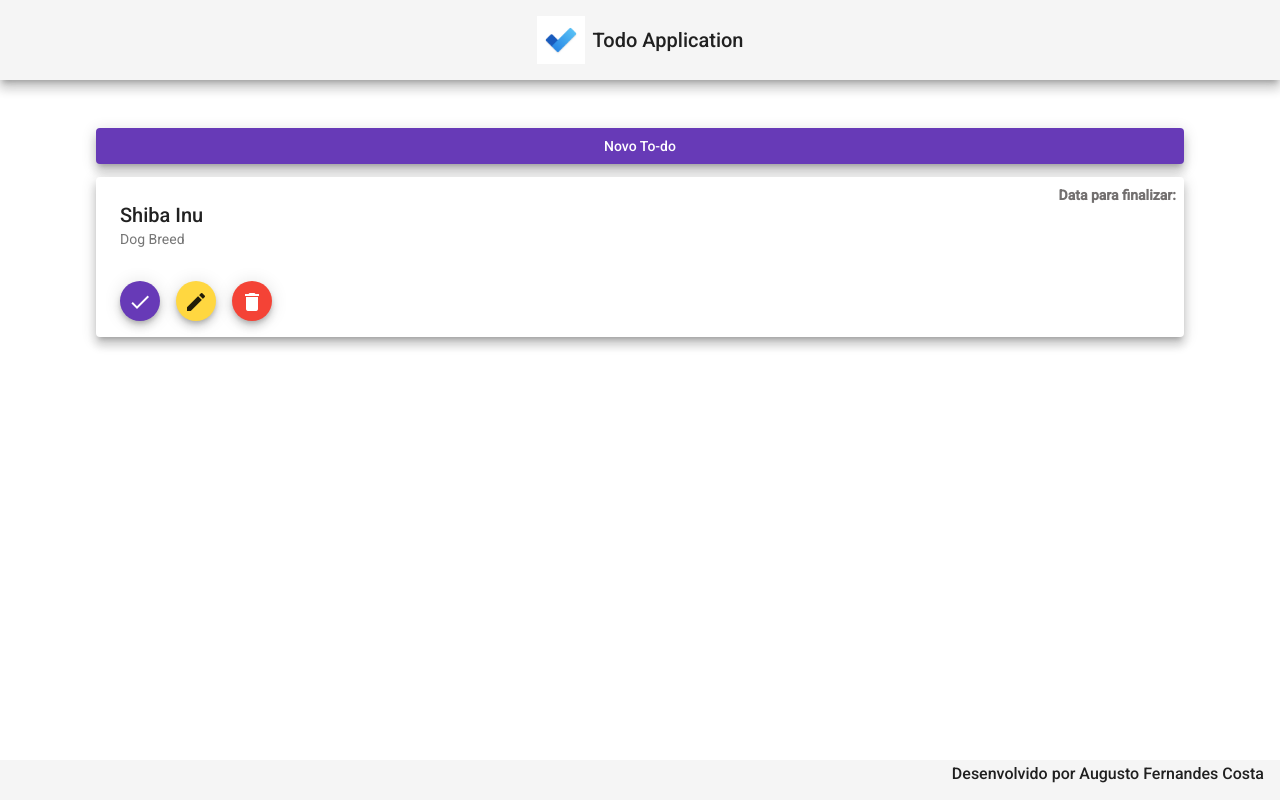
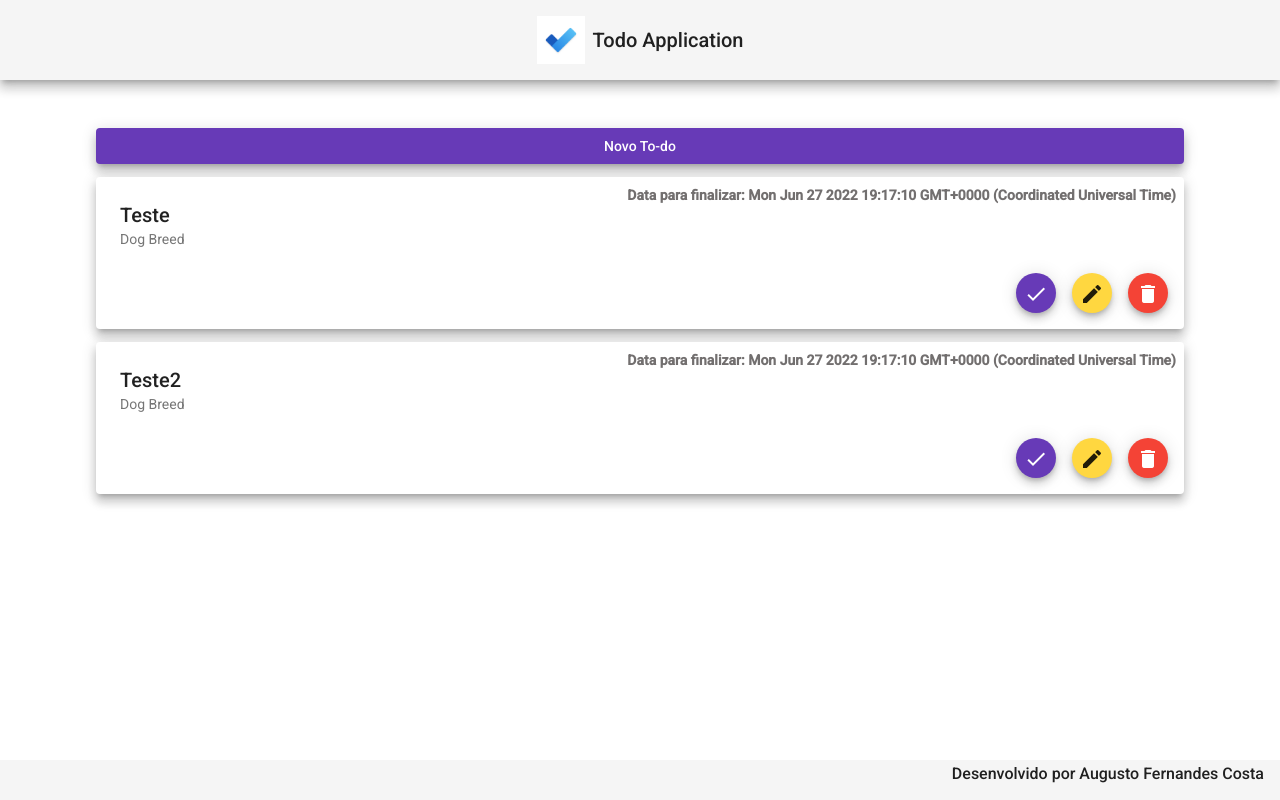
Before and after one commit to augusto-fernandes/Todo-project, an Angular app in the folder frontend/todo/: page / in a window 1280 px wide. Built offline with nearby package versions, Linux system fonts and the light colour scheme.

Commit message:
adicionando a interface Todo e linkando com a page

```diff
--- a/frontend/todo/src/app/components/read-all/read-all.component.css
+++ b/frontend/todo/src/app/components/read-all/read-all.component.css
@@ -25,7 +25,7 @@
 }
 
 .actions{
-    margin: .5rem;
+    text-align: end;
 }
 
 .actions button{
--- a/frontend/todo/src/app/components/read-all/read-all.component.html
+++ b/frontend/todo/src/app/components/read-all/read-all.component.html
@@ -1,11 +1,11 @@
 <div class="container">
     <button class="novo-todo mat-elevation-z8" mat-raised-button color="primary">Novo To-do</button>
 
-    <div class="content">
+    <div class="content" *ngFor=" let item of list">
         <mat-card class="mat-elevation-z8">
-            <p>Data para finalizar: </p>
+            <p>Data para finalizar: {{item.dataParaFinalizar}} </p>
             <mat-card-header>
-              <mat-card-title>Shiba Inu</mat-card-title>
+              <mat-card-title>{{item.titulo}}</mat-card-title>
               <mat-card-subtitle>Dog Breed</mat-card-subtitle>
             </mat-card-header>
 
--- a/frontend/todo/src/app/components/read-all/read-all.component.ts
+++ b/frontend/todo/src/app/components/read-all/read-all.component.ts
@@ -1,4 +1,5 @@
 import { Component, OnInit } from '@angular/core';
+import { Todo } from 'src/app/models/todo';
 
 @Component({
   selector: 'app-read-all',
@@ -7,6 +8,18 @@
 })
 export class ReadAllComponent implements OnInit {
 
+  list: Todo[] = [
+    {
+      titulo: "Teste",
+      dataParaFinalizar: new Date,
+      finalizado: false
+  },
+  {
+    titulo: "Teste2",
+    dataParaFinalizar: new Date,
+    finalizado: false
+},
+]
   constructor() { }
 
   ngOnInit(): void {
--- /dev/null
+++ b/frontend/todo/src/app/models/todo.ts
@@ -0,0 +1,7 @@
+export interface Todo{
+    id?: String,
+    titulo: String,
+    descricao?: String
+    dataParaFinalizar: Date,
+    finalizado: Boolean
+}
```
